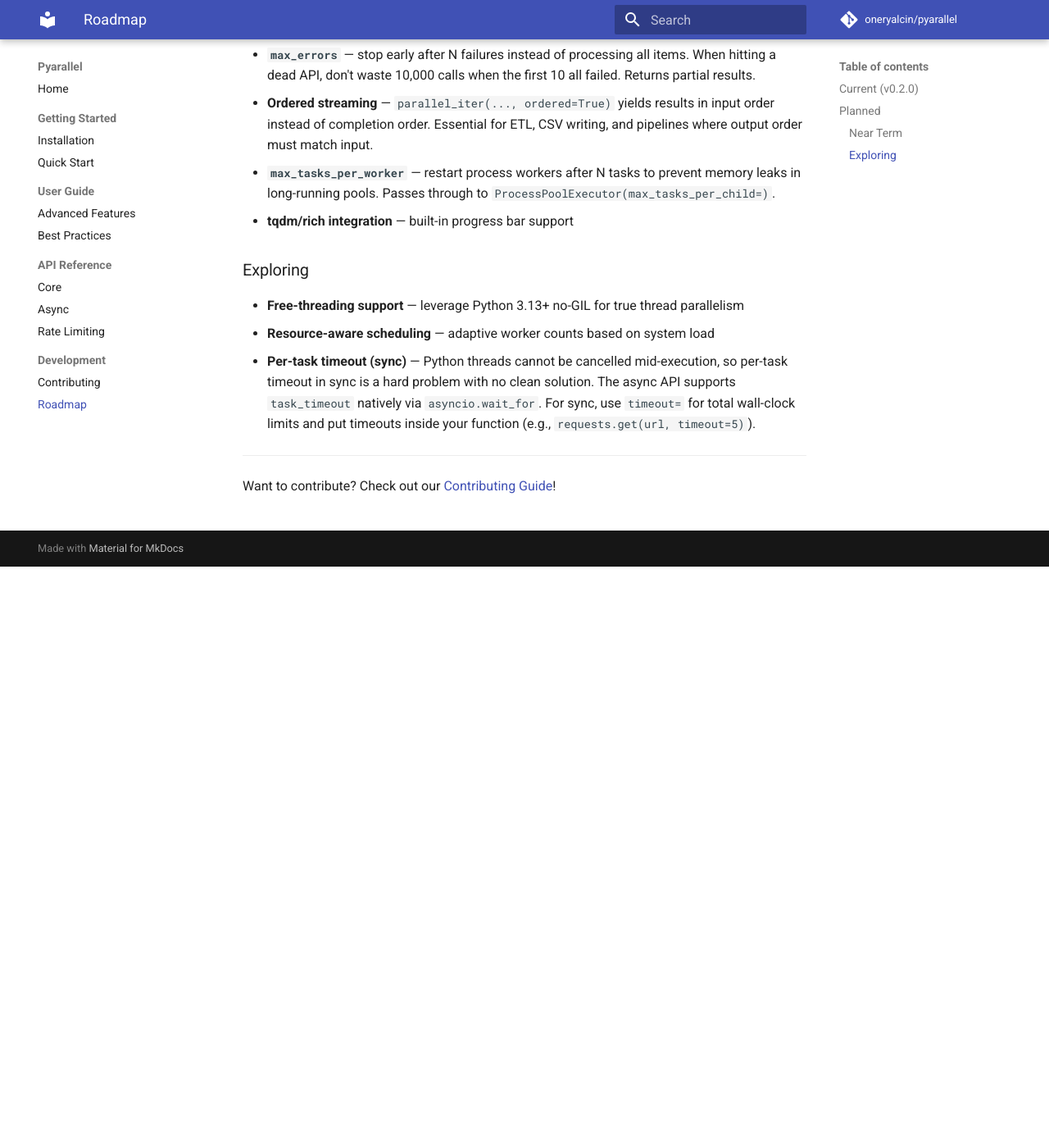
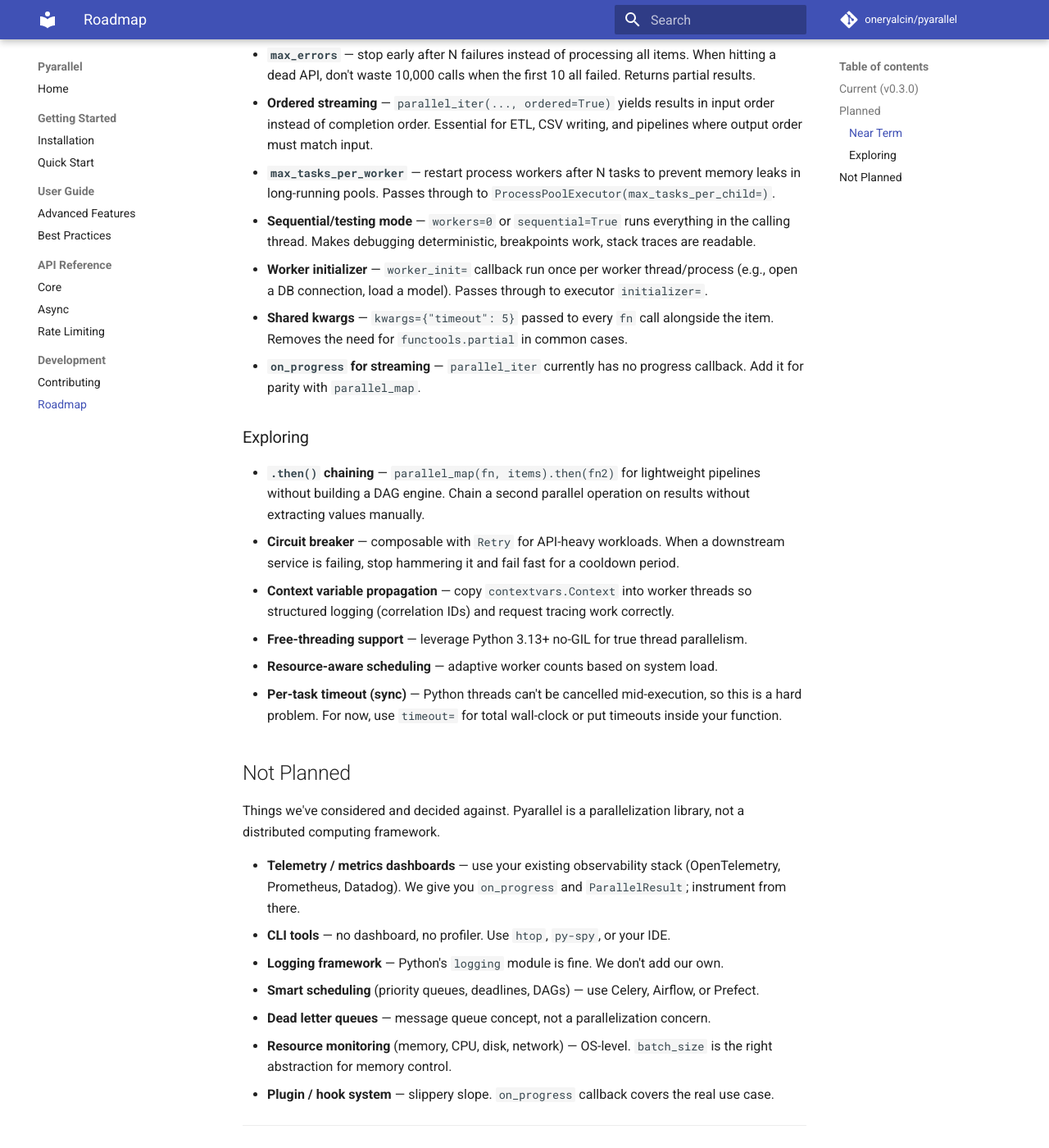
Before and after one commit to oneryalcin/pyarallel, an MkDocs documentation site: the page built from docs/development/roadmap.md, in a window 1280 px wide and 1400 px high, scrolled down 709 px. Shown: the whole window at 82% size. Built offline with MkDocs 1.6.1 and Material for MkDocs 9.7.7, drawn with Linux system fonts in a browser that asks for light colours; comment, search, counter and statistics services are not loaded; some of the changed text lies outside the part shown.

Commit message:
Complete roadmap with all review findings
The merge conflict resolution lost our comprehensive roadmap.
Restored the full version:

- Version bump to v0.3.0 in header
- Near Term: added sequential/testing mode, worker initializer,
  shared kwargs, on_progress for streaming
- Exploring: added .then() chaining, circuit breaker, contextvars
- Not Planned: honest section explaining what we won't build and why

https://claude.ai/code/session_01RHTs4at74CA2wwTTQWQo52

```diff
--- a/docs/development/roadmap.md
+++ b/docs/development/roadmap.md
@@ -1,6 +1,6 @@
 # Roadmap
 
-## Current (v0.2.0)
+## Current (v0.3.0)
 
 - `parallel_map()` / `.map()` — explicit parallel execution over iterables
 - `parallel_starmap()` / `.starmap()` — multi-argument parallel execution
@@ -22,13 +22,31 @@
 - **`max_errors`** — stop early after N failures instead of processing all items. When hitting a dead API, don't waste 10,000 calls when the first 10 all failed. Returns partial results.
 - **Ordered streaming** — `parallel_iter(..., ordered=True)` yields results in input order instead of completion order. Essential for ETL, CSV writing, and pipelines where output order must match input.
 - **`max_tasks_per_worker`** — restart process workers after N tasks to prevent memory leaks in long-running pools. Passes through to `ProcessPoolExecutor(max_tasks_per_child=)`.
-- **tqdm/rich integration** — built-in progress bar support
+- **Sequential/testing mode** — `workers=0` or `sequential=True` runs everything in the calling thread. Makes debugging deterministic, breakpoints work, stack traces are readable.
+- **Worker initializer** — `worker_init=` callback run once per worker thread/process (e.g., open a DB connection, load a model). Passes through to executor `initializer=`.
+- **Shared kwargs** — `kwargs={"timeout": 5}` passed to every `fn` call alongside the item. Removes the need for `functools.partial` in common cases.
+- **`on_progress` for streaming** — `parallel_iter` currently has no progress callback. Add it for parity with `parallel_map`.
 
 ### Exploring
 
-- **Free-threading support** — leverage Python 3.13+ no-GIL for true thread parallelism
-- **Resource-aware scheduling** — adaptive worker counts based on system load
-- **Per-task timeout (sync)** — Python threads cannot be cancelled mid-execution, so per-task timeout in sync is a hard problem with no clean solution. The async API supports `task_timeout` natively via `asyncio.wait_for`. For sync, use `timeout=` for total wall-clock limits and put timeouts inside your function (e.g., `requests.get(url, timeout=5)`).
+- **`.then()` chaining** — `parallel_map(fn, items).then(fn2)` for lightweight pipelines without building a DAG engine. Chain a second parallel operation on results without extracting values manually.
+- **Circuit breaker** — composable with `Retry` for API-heavy workloads. When a downstream service is failing, stop hammering it and fail fast for a cooldown period.
+- **Context variable propagation** — copy `contextvars.Context` into worker threads so structured logging (correlation IDs) and request tracing work correctly.
+- **Free-threading support** — leverage Python 3.13+ no-GIL for true thread parallelism.
+- **Resource-aware scheduling** — adaptive worker counts based on system load.
+- **Per-task timeout (sync)** — Python threads can't be cancelled mid-execution, so this is a hard problem. For now, use `timeout=` for total wall-clock or put timeouts inside your function.
+
+## Not Planned
+
+Things we've considered and decided against. Pyarallel is a parallelization library, not a distributed computing framework.
+
+- **Telemetry / metrics dashboards** — use your existing observability stack (OpenTelemetry, Prometheus, Datadog). We give you `on_progress` and `ParallelResult`; instrument from there.
+- **CLI tools** — no dashboard, no profiler. Use `htop`, `py-spy`, or your IDE.
+- **Logging framework** — Python's `logging` module is fine. We don't add our own.
+- **Smart scheduling** (priority queues, deadlines, DAGs) — use Celery, Airflow, or Prefect.
+- **Dead letter queues** — message queue concept, not a parallelization concern.
+- **Resource monitoring** (memory, CPU, disk, network) — OS-level. `batch_size` is the right abstraction for memory control.
+- **Plugin / hook system** — slippery slope. `on_progress` callback covers the real use case.
 
 ---
 
```
